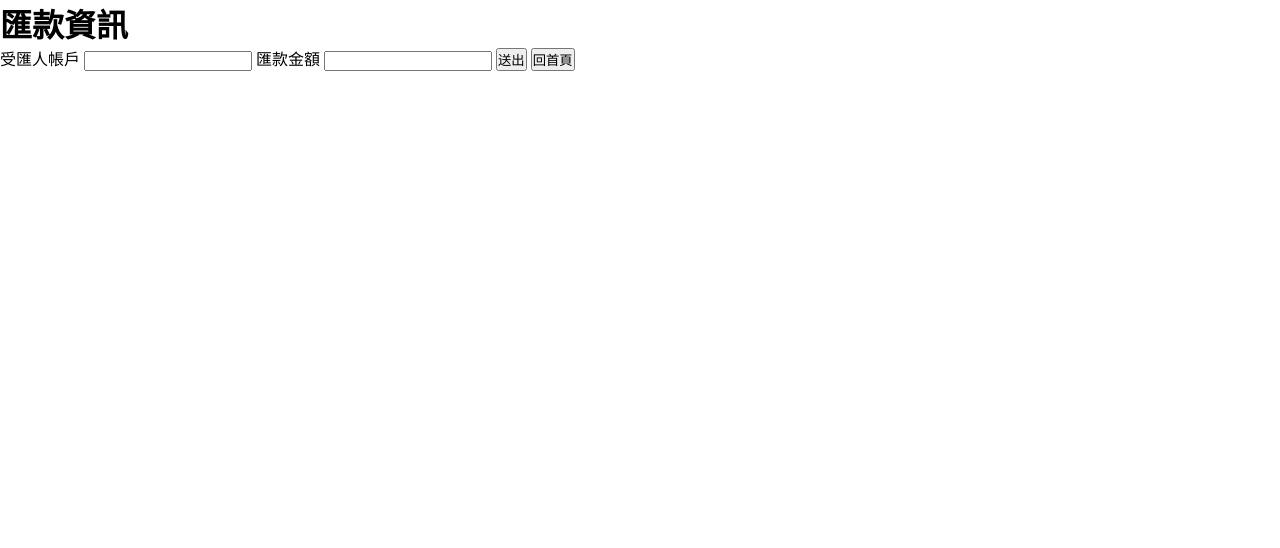
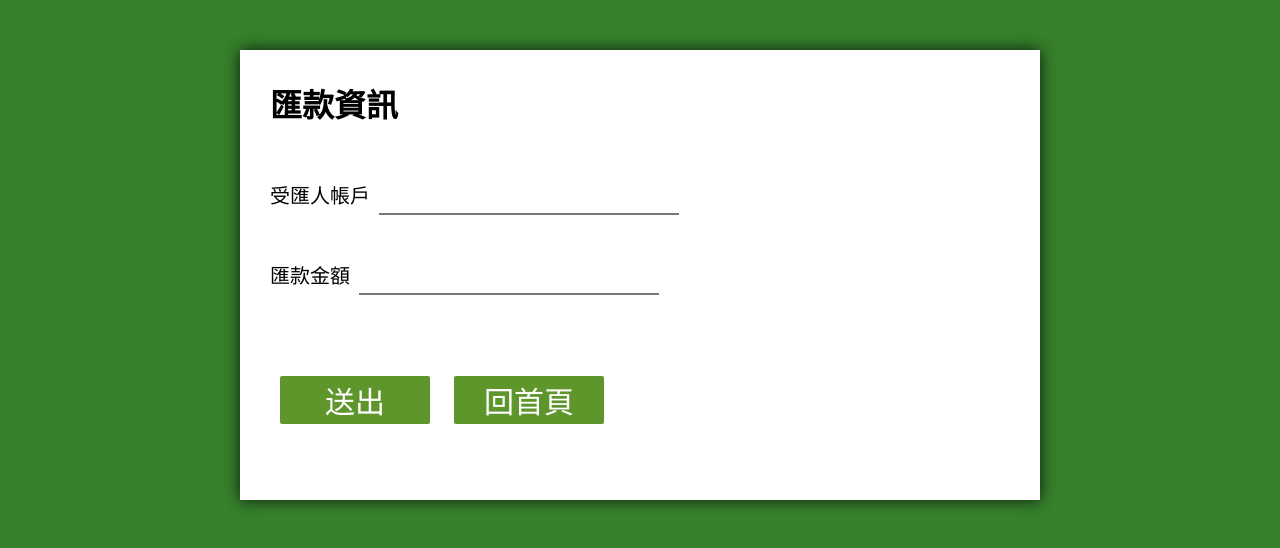
Before and after one commit to Toby-Yuan/RD5-Assignment, a PHP site: page /transfer.php in a window 1280 px wide. Shown: the top 548 px of the page. Run offline with PHP 8.4, Linux system fonts and the light colour scheme.

Commit message:
transfer : 樣式

```diff
--- a/CSS/transferStyle.css
+++ b/CSS/transferStyle.css
@@ -6,4 +6,53 @@
           box-sizing: border-box;
   font-family: 微軟正黑體;
 }
+
+body {
+  background: #37802C;
+}
+
+#box {
+  width: 800px;
+  background: white;
+  margin: 50px auto 0;
+  padding: 30px;
+  padding-bottom: 60px;
+  -webkit-box-shadow: 0 0 15px #07190B;
+          box-shadow: 0 0 15px #07190B;
+}
+
+#box h1 {
+  margin-bottom: 30px;
+}
+
+#box form {
+  line-height: 4;
+}
+
+#box form label {
+  font-size: 20px;
+}
+
+#box form input[type="text"] {
+  width: 300px;
+  outline: 0;
+  border-width: 0 0 2px;
+  padding: 5px;
+  font-size: 20px;
+}
+
+#box input[type="submit"] {
+  width: 150px;
+  margin: 60px 10px 0;
+  font-size: 30px;
+  border: 2px solid rgba(0, 0, 0, 0);
+  background: #5F962C;
+  color: white;
+  border-radius: 2px;
+}
+
+#box input[type="submit"]:hover {
+  border: 2px solid #07190B;
+  color: #07190B;
+}
 /*# sourceMappingURL=transferStyle.css.map */
--- a/CSS/transferStyle.scss
+++ b/CSS/transferStyle.scss
@@ -8,3 +8,51 @@ $lightGreen: #5F962C;
     box-sizing: border-box;
     font-family: 微軟正黑體;
 }
+
+body{
+    background: $green;
+}
+
+#box{
+    width: 800px;
+    background: white;
+    margin: 50px auto 0;
+    padding: 30px;
+    padding-bottom: 60px;
+    box-shadow: 0 0 15px $darkGreen;
+
+    h1{
+        margin-bottom: 30px;
+    }
+
+    form{
+        line-height: 4;
+
+        label{
+            font-size: 20px;
+        }
+
+        input[type="text"]{
+            width: 300px;
+            outline: 0;
+            border-width: 0 0 2px;
+            padding: 5px;
+            font-size: 20px;
+        }
+    }
+
+    input[type="submit"]{
+        width: 150px;
+        margin: 60px 10px 0;
+        font-size: 30px;
+        border: 2px solid rgba(0, 0, 0, 0);
+        background: $lightGreen;
+        color: white;
+        border-radius: 2px;
+
+        &:hover{
+            border: 2px solid $darkGreen;
+            color: $darkGreen;
+        }
+    }
+}
--- a/transfer.php
+++ b/transfer.php
@@ -1,3 +1,9 @@
+<?php
+
+session_start();
+
+?>
+
 <!DOCTYPE html>
 <html lang="zh">
 <head>
@@ -11,11 +17,13 @@
         <h1>匯款資訊</h1>
 
         <form action="" method="post">
-            <label for="tranName">受匯人帳戶</label>
+            <label for="tranName">受匯人帳戶&nbsp;</label>
             <input type="text" id="tranName" name="tranName">
-            <label for="tranMoney">匯款金額</label>
+            <br>
+            <label for="tranMoney">匯款金額&nbsp;</label>
             <input type="text" id="tranMoney" name="tranMoney">
 
+            <br>
             <input type="submit" value="送出" name="submit">
             <input type="submit" value="回首頁" name="back">
         </form>
```
Also changed, not shown: 1 other file.
